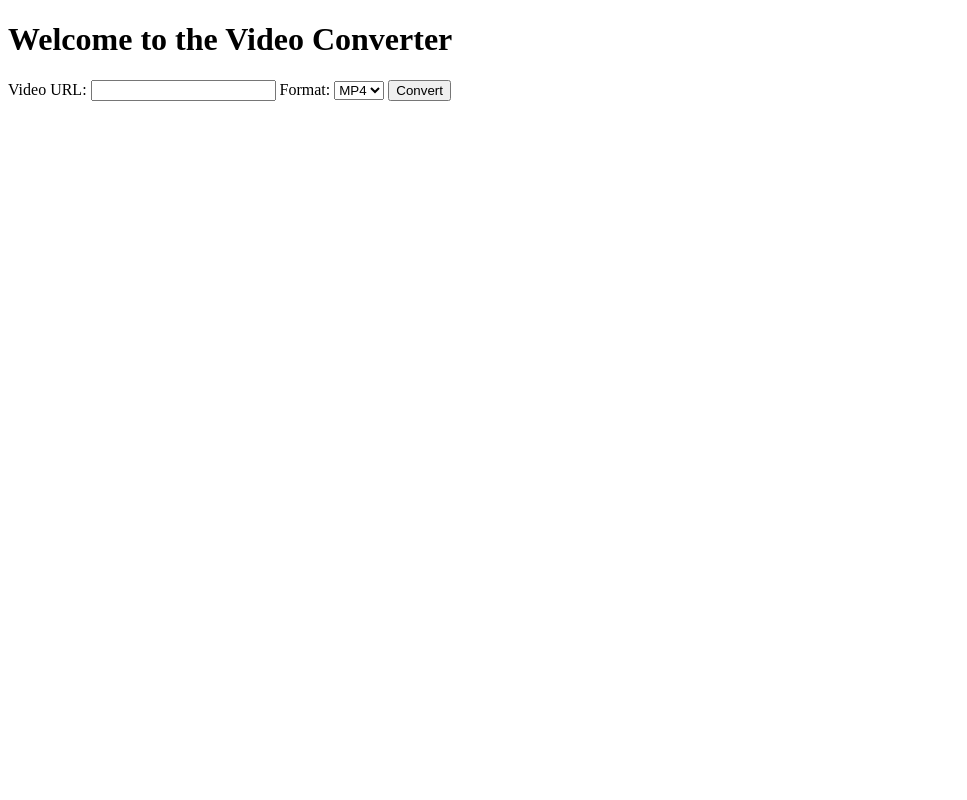
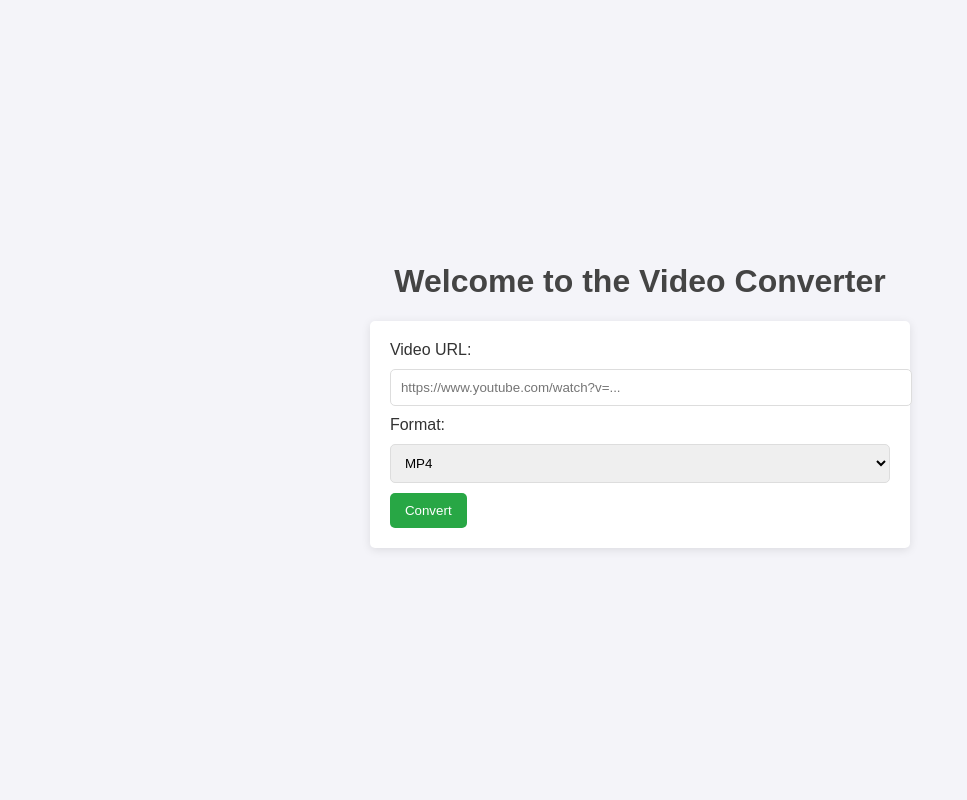
Before and after one commit to AnoDominik/ytconvert, a Flask app: page / in a window 1280 px wide. Shown: the whole page, without its empty margins (0-967 px from the left). Run offline with Flask 2, Linux system fonts and the light colour scheme.

Commit message:
index.html

```diff
--- a/templates/index.html
+++ b/templates/index.html
@@ -4,12 +4,63 @@
     <meta charset="UTF-8">
     <meta name="viewport" content="width=device-width, initial-scale=1.0">
     <title>Video Converter</title>
+    <style>
+        body {
+            font-family: Arial, sans-serif;
+            background-color: #f4f4f9;
+            color: #333;
+            margin: 0;
+            padding: 0;
+            display: flex;
+            flex-direction: column;
+            align-items: center;
+            justify-content: center;
+            height: 100vh;
+        }
+
+        h1 {
+            color: #444;
+        }
+
+        form {
+            background: #fff;
+            padding: 20px;
+            border-radius: 5px;
+            box-shadow: 0 2px 10px rgba(0, 0, 0, 0.1);
+        }
+
+        input[type="text"], select {
+            padding: 10px;
+            margin: 10px 0;
+            width: 100%;
+            border: 1px solid #ddd;
+            border-radius: 5px;
+        }
+
+        button {
+            padding: 10px 15px;
+            background: #28a745;
+            color: white;
+            border: none;
+            border-radius: 5px;
+            cursor: pointer;
+        }
+
+        button:hover {
+            background: #218838;
+        }
+
+        .error {
+            color: red;
+            margin-top: 10px;
+        }
+    </style>
 </head>
 <body>
     <h1>Welcome to the Video Converter</h1>
-    <form id="converter-form">
+    <form action="/" method="post">
         <label for="url">Video URL:</label>
-        <input type="text" id="url" name="url" required>
+        <input type="text" id="url" name="url" placeholder="https://www.youtube.com/watch?v=..." required>
         <label for="format">Format:</label>
         <select id="format" name="format">
             <option value="mp4">MP4</option>
@@ -17,30 +68,10 @@
         </select>
         <button type="submit">Convert</button>
     </form>
-    <p id="message"></p>
+    <div class="error">
+        {% if error %}
+            Error: {{ error }}
+        {% endif %}
+    </div>
 </body>
-<script>
-    const form = document.getElementById('converter-form');
-    form.addEventListener('submit', async (e) => {
-        e.preventDefault();
-        const url = document.getElementById('url').value;
-        const format = document.getElementById('format').value;
-        const message = document.getElementById('message');
-        try {
-            const response = await fetch('/download', {
-                method: 'POST',
-                headers: { 'Content-Type': 'application/json' },
-                body: JSON.stringify({ url, format }),
-            });
-            const data = await response.json();
-            if (response.ok) {
-                message.innerHTML = `Download complete. <a href="/file/${data.file_path.split('/').pop()}" target="_blank">Click here</a> to download.`;
-            } else {
-                message.innerHTML = `Error: ${data.error}`;
-            }
-        } catch (error) {
-            message.innerHTML = `Error: ${error.message}`;
-        }
-    });
-</script>
 </html>
```
